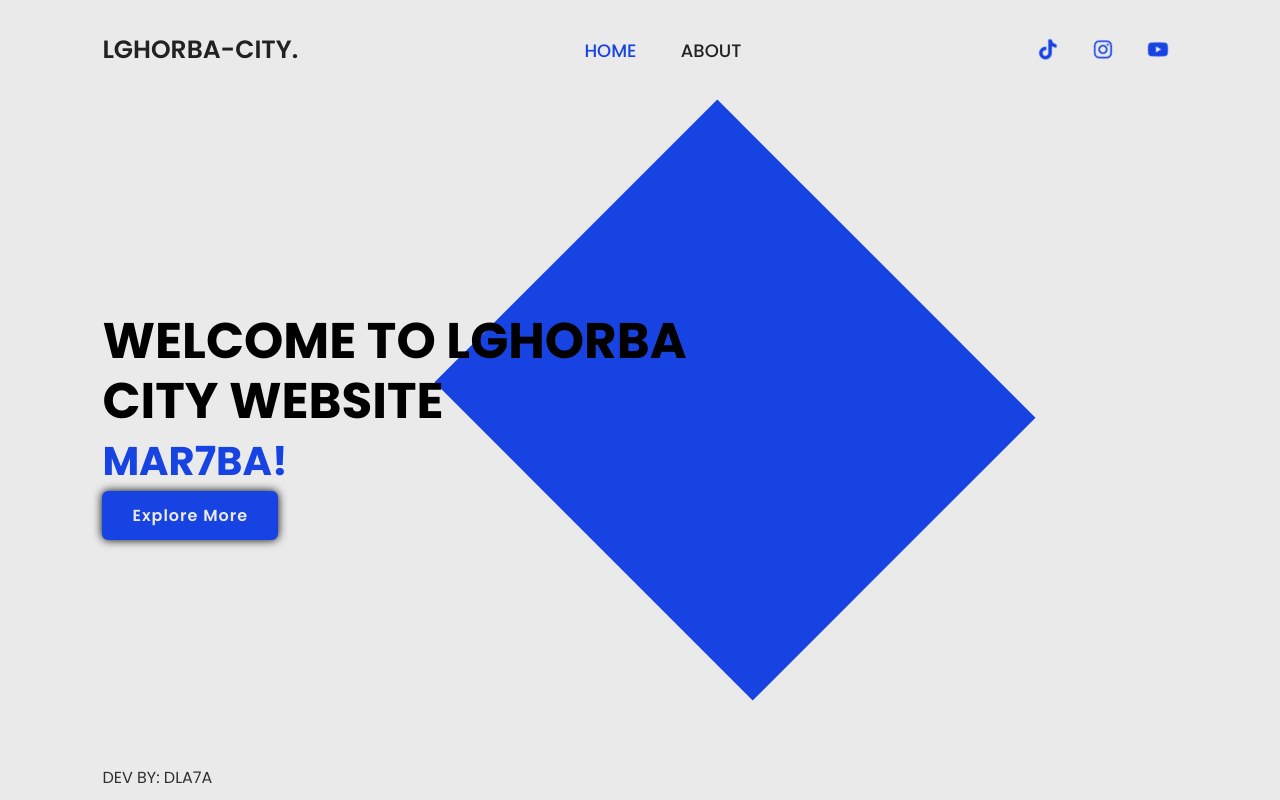
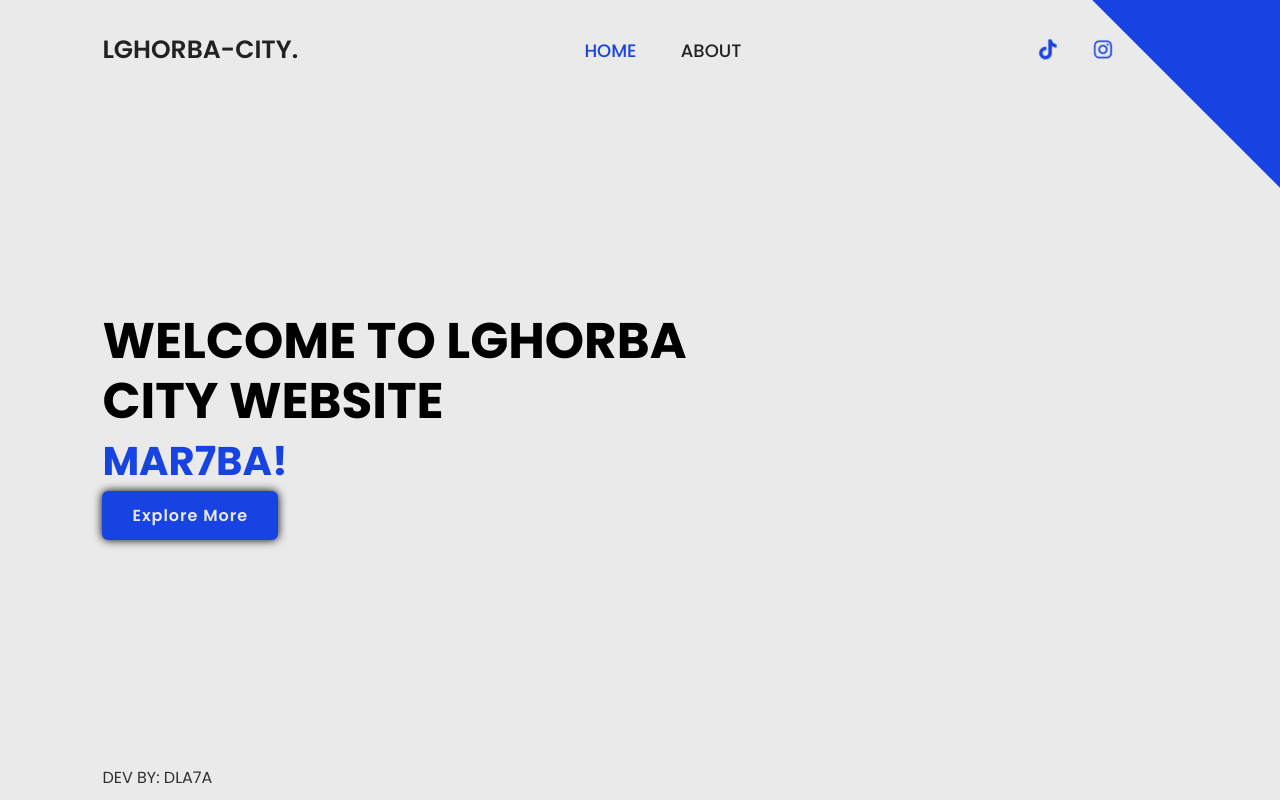
Before and after one commit to knhu0290/LGHORBA_CITY, a plain HTML site: page index.html in a window 1280 px wide. Drawn offline with nearby package versions, Linux system fonts and the light colour scheme.

Commit message:
Update styles.css

```diff
--- a/styles.css
+++ b/styles.css
@@ -149,8 +149,8 @@ body {
 
 .home .rhombus2 {
     position: absolute;
-    top: 25%;
-    right: 25%;
+    top: -25%;
+    right: -25%;
     width: 450px;
     height: 400px;
     background: #1743e3;
```
